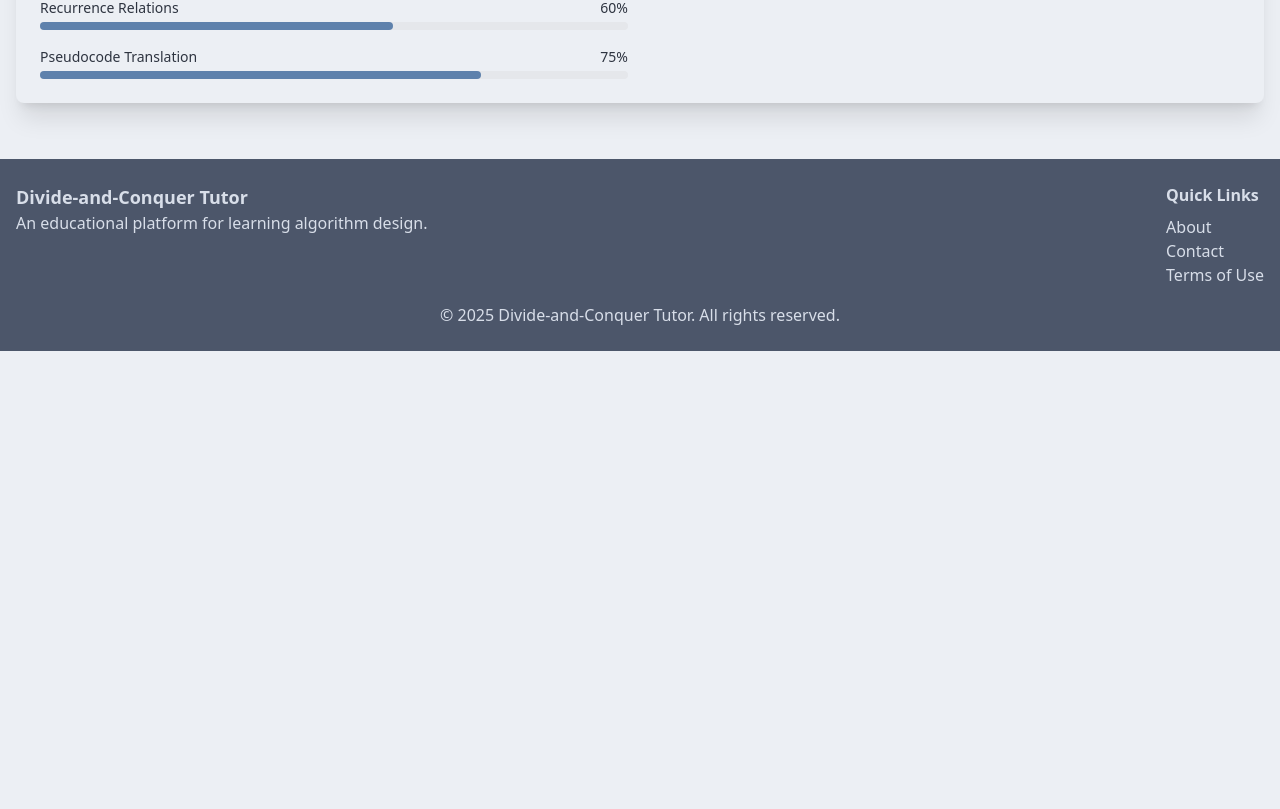
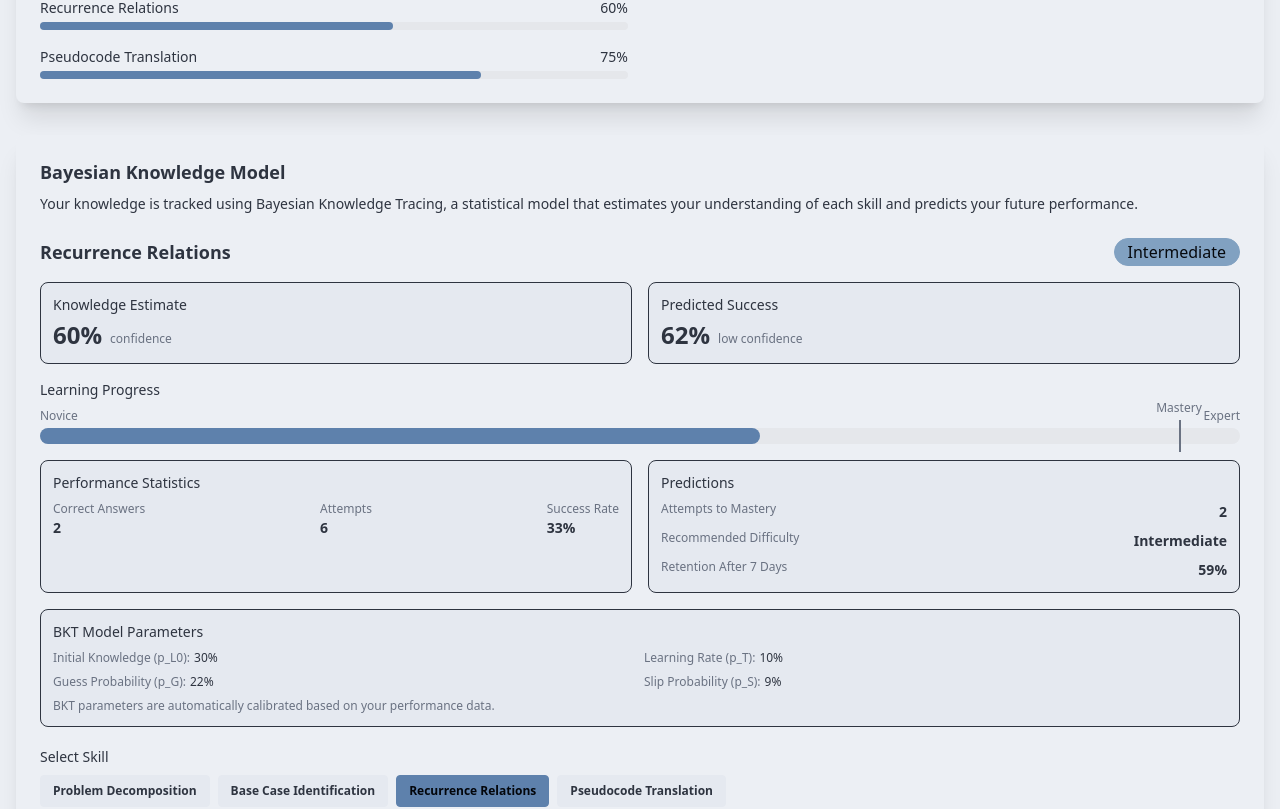
Before and after one commit to chase-mortensen/divideAndConquerTutor, a Nuxt app in the folder frontend/: page /progress in a window 1280 px wide. Shown: the part 1133-1942 px from the top of the page. Before the commit the page ends 1484 px from the top, so only its background shows below. Built offline with nearby package versions, Linux system fonts and the light colour scheme.

Commit message:
[claude] Debug missing knowledge model details

```diff
--- a/frontend/pages/progress.vue
+++ b/frontend/pages/progress.vue
@@ -256,23 +256,29 @@ const learningStreak = computed(() => {
 });
 
 // Generate recommendations based on skill mastery
+// Get the lowest skill for visualization
+const lowestSkill = computed(() => {
+  const skills = userStore.progress.skillMastery;
+  return Object.entries(skills).reduce(
+    (min, [key, value]) => value < min.value ? { key, value } : min,
+    { key: 'decomposition', value: 100 }
+  ).key;
+});
+
 const recommendedAreas = computed(() => {
   const recommendations = [];
   const skills = userStore.progress.skillMastery;
 
   // Add recommendation for the lowest skill
-  const lowestSkill = Object.entries(skills).reduce(
-    (min, [key, value]) => value < min.value ? { key, value } : min,
-    { key: 'decomposition', value: 100 }
-  ).key;
+  const currLowestSkill = lowestSkill.value;
 
-  if (lowestSkill === 'decomposition') {
+  if (currLowestSkill === 'decomposition') {
     recommendations.push('Practice problem decomposition with more complex problems');
-  } else if (lowestSkill === 'base-case') {
+  } else if (currLowestSkill === 'base-case') {
     recommendations.push('Work on identifying efficient base cases for your algorithms');
-  } else if (lowestSkill === 'recurrence') {
+  } else if (currLowestSkill === 'recurrence') {
     recommendations.push('Focus on formulating recurrence relations more clearly');
-  } else if (lowestSkill === 'pseudocode') {
+  } else if (currLowestSkill === 'pseudocode') {
     recommendations.push('Improve your pseudocode writing skills with more practice');
   }
 
```
